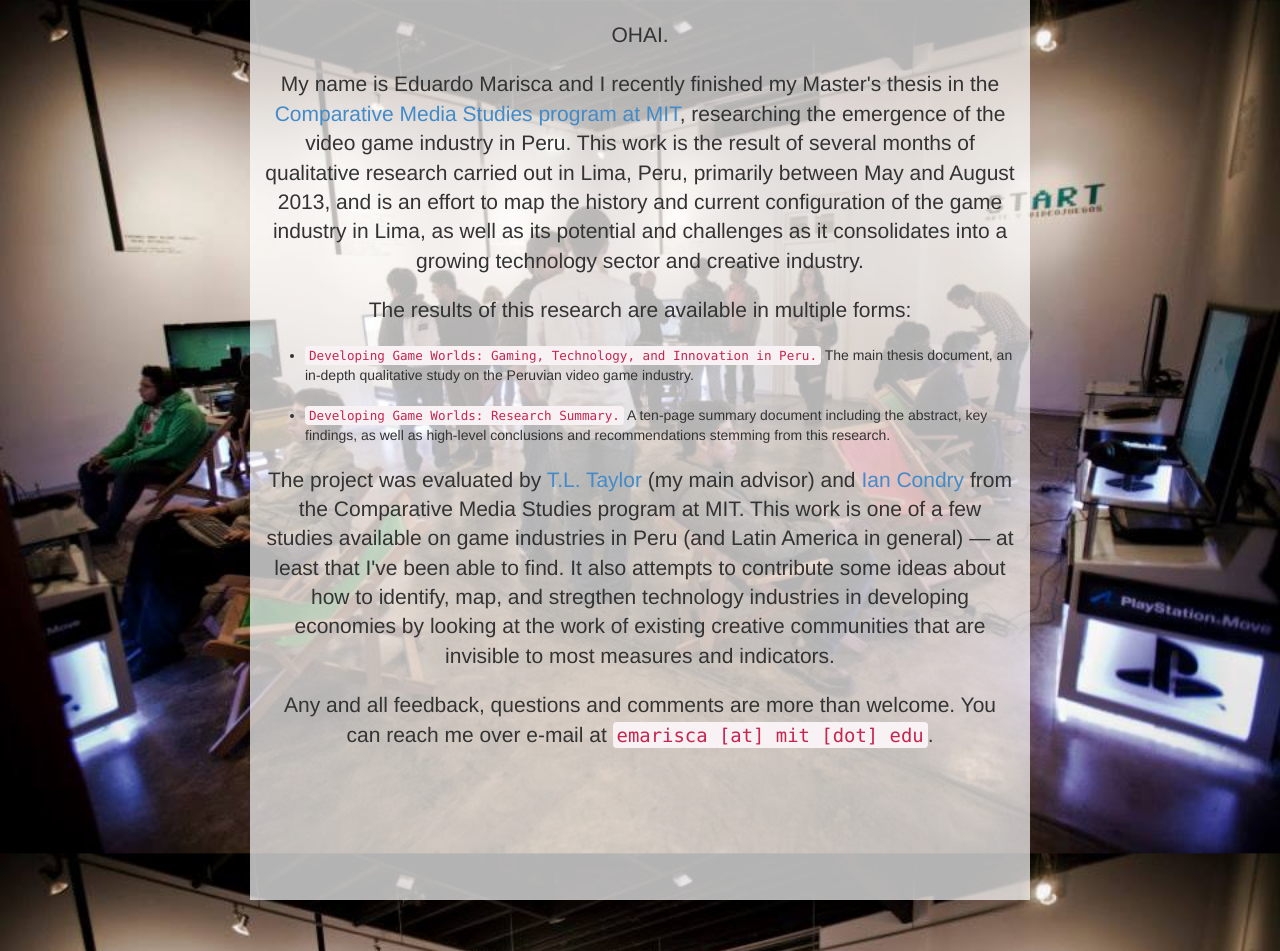
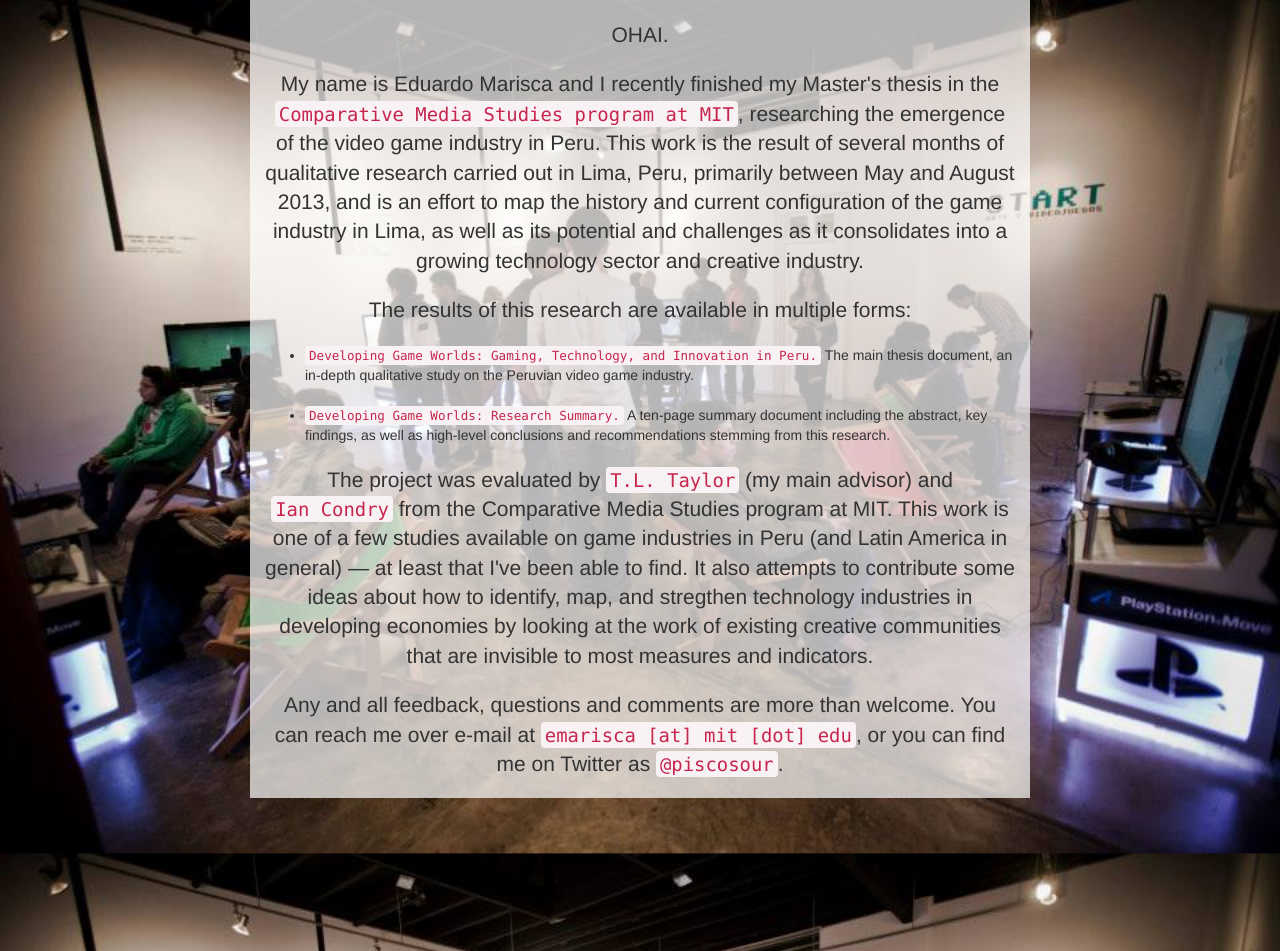
Before and after one commit to piscosour/piscosour.github.io, a Jekyll site: the page built from thesis/index.html, in a window 1280 px wide. Built offline with Jekyll 4.4.1, drawn with Linux system fonts in a browser that asks for light colours.

Commit message:
thesis page fixes

```diff
--- a/_layouts/landing.html
+++ b/_layouts/landing.html
@@ -1,6 +1,6 @@
 {% include header.html %}
 <div class="row">
-	<div class="col-md-8 col-md-offset-2" style="padding-top: 20px; height: 100%{% if page.background %}; background-color: rgba(255, 255, 255, 0.7){% endif %}" name="content">
+	<div class="col-md-8 col-md-offset-2" style="padding-top: 20px{% if page.background %}; background-color: rgba(255, 255, 255, 0.7){% endif %}" name="content">
 		{{ content }}
 	</div>
 </div>
--- a/thesis/index.html
+++ b/thesis/index.html
@@ -4,7 +4,7 @@ title: Developing Game Worlds. Gaming, Technology and Innovation in Peru.
 background: /files/start.jpg
 ---
 <p class="lead" style="text-align: center">OHAI.</p>
-<p class="lead" style="text-align: center">My name is Eduardo Marisca and I recently finished my Master's thesis in the <a href="http://cmsw.mit.edu">Comparative Media Studies program at MIT</a>, researching the emergence of the video game industry in Peru. This work is the result of several months of qualitative research carried out in Lima, Peru, primarily between May and August 2013, and is an effort to map the history and current configuration of the game industry in Lima, as well as its potential and challenges as it consolidates into a growing technology sector and creative industry.</p>
+<p class="lead" style="text-align: center">My name is Eduardo Marisca and I recently finished my Master's thesis in the <a href="http://cmsw.mit.edu"><code>Comparative Media Studies program at MIT</code></a>, researching the emergence of the video game industry in Peru. This work is the result of several months of qualitative research carried out in Lima, Peru, primarily between May and August 2013, and is an effort to map the history and current configuration of the game industry in Lima, as well as its potential and challenges as it consolidates into a growing technology sector and creative industry.</p>
 <p class="lead" style="text-align: center">The results of this research are available in multiple forms:</p>
 <ul>
 <li style="margin-top: 20px; margin-bottom: 20px"><a href="/files/EM-DGW-Final.pdf"><code>Developing Game Worlds: Gaming, Technology, and Innovation in Peru.</code></a> The main thesis document, an in-depth qualitative study on the Peruvian video game industry.</li>
@@ -12,5 +12,5 @@ background: /files/start.jpg
 <!--<li style="margin-top: 20px; margin-bottom: 20px"><strong>The Peruvian Gamedex</strong>. A pre-alpha tool I've developed to catalog and document the history of video games made in Peru (still in very early development and with unvalidated data).</li>
 <li style="margin-top: 20px; margin-bottom: 20px"><strong>A photo gallery</strong>. Images captured during my field work in Lima.</li>-->
 </ul>
-<p class="lead" style="text-align: center">The project was evaluated by <a href="http://tltaylor.com/">T.L. Taylor</a> (my main advisor) and <a href="http://web.mit.edu/condry/www/">Ian Condry</a> from the Comparative Media Studies program at MIT. This work is one of a few studies available on game industries in Peru (and Latin America in general) &mdash; at least that I've been able to find. It also attempts to contribute some ideas about how to identify, map, and stregthen technology industries in developing economies by looking at the work of existing creative communities that are invisible to most measures and indicators.</p>
-<p class="lead" style="text-align: center">Any and all feedback, questions and comments are more than welcome. You can reach me over e-mail at <code>emarisca [at] mit [dot] edu</code>.</p>
+<p class="lead" style="text-align: center">The project was evaluated by <a href="http://tltaylor.com/"><code>T.L. Taylor</code></a> (my main advisor) and <a href="http://web.mit.edu/condry/www/"><code>Ian Condry</code></a> from the Comparative Media Studies program at MIT. This work is one of a few studies available on game industries in Peru (and Latin America in general) &mdash; at least that I've been able to find. It also attempts to contribute some ideas about how to identify, map, and stregthen technology industries in developing economies by looking at the work of existing creative communities that are invisible to most measures and indicators.</p>
+<p class="lead" style="text-align: center">Any and all feedback, questions and comments are more than welcome. You can reach me over e-mail at <code>emarisca [at] mit [dot] edu</code>, or you can find me on Twitter as <a href="http://twitter.com/piscosour"><code>@piscosour</code></a>.</p>
```
